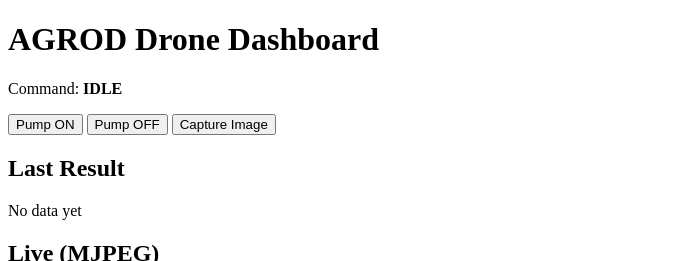
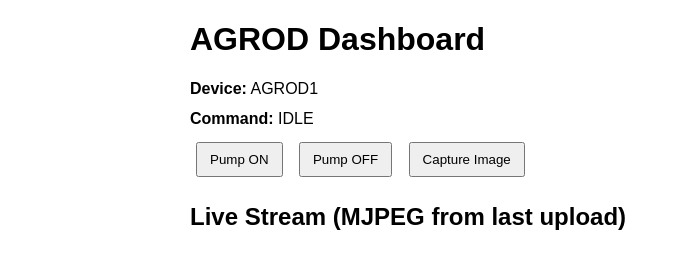
Before and after one commit to sharma120104/agrod_web, a Flask app: page / in a window 1280 px wide. Shown: the top 261 px of the page, without its empty margins (0-680 px from the left). Run offline with Flask 3, Linux system fonts and the light colour scheme.

Commit message:
Add MJPEG server stream + save uploads

```diff
--- a/app.py
+++ b/app.py
@@ -1,29 +1,42 @@
-# app.py
-from flask import Flask, request, render_template, jsonify, Response, send_from_directory
+from flask import Flask, request, render_template, jsonify, send_from_directory, Response
+import os
+import threading
+import time
 from io import BytesIO
 from PIL import Image
-import threading
-import time
-import os
 
 app = Flask(__name__)
 
-# Directories
+# ----------------------------
+# Configuration / Globals
+# ----------------------------
 UPLOAD_DIR = "uploads"
 os.makedirs(UPLOAD_DIR, exist_ok=True)
 
-# In-memory state
-commands = {}
-last_results = {}
+commands = {}       # maps pi_id -> command (e.g., "PUMP_ON", "CAPTURE", "IDLE")
+last_results = {}   # maps pi_id -> analysis result dict
 model_lock = threading.Lock()
 
-# ---- Dummy analyze_image (keep or replace with your model inference) ----
+# ----------------------------
+# Placeholder ML inference
+# ----------------------------
 def analyze_image(image_bytes):
-    # replace this with real model code later
-    return {"crop_type": "unknown", "status": "not trained yet", "confidence": 0.0}
+    """
+    Replace this function with real ML model inference.
+    image_bytes: raw bytes of the uploaded image.
+    Must return a dict serializable to JSON, for example:
+      {"crop_type":"cotton","status":"diseased","confidence":0.93}
+    """
+    # Temporary dummy output:
+    return {
+        "crop_type": "unknown",
+        "status": "not trained yet",
+        "confidence": 0.0
+    }
 
-# ===== API ROUTES =====
-
+# ----------------------------
+# Web routes
+# ----------------------------
 @app.route("/")
 def index():
     pi_id = request.args.get("pi_id", "AGROD1")
@@ -34,7 +47,7 @@ def index():
 
 @app.route("/api/set_command", methods=["POST"])
 def set_command():
-    data = request.get_json()
+    data = request.get_json(force=True)
     pi_id = data.get("pi_id", "AGROD1")
     command = data.get("command", "IDLE")
     commands[pi_id] = command
@@ -45,32 +58,45 @@ def get_command():
     pi_id = request.args.get("pi_id", "AGROD1")
     return jsonify({"command": commands.get(pi_id, "IDLE")})
 
-# Save uploaded file and analyze
+@app.route("/api/last_result")
+def api_last_result():
+    pi_id = request.args.get("pi_id", "AGROD1")
+    return jsonify({"pi_id": pi_id, "result": last_results.get(pi_id)})
+
 @app.route("/api/upload", methods=["POST"])
 def upload():
+    """
+    Endpoint for Pi to POST images:
+    - form field: pi_id
+    - file field: image
+    Saves the image to uploads/<pi_id>_last.jpg and runs analyze_image().
+    """
     pi_id = request.form.get("pi_id", "AGROD1")
     image = request.files.get("image")
     if not image:
-        return jsonify({"ok": False, "error": "no image"}), 400
+        return jsonify({"ok": False, "error": "no image provided"}), 400
 
     filename = f"{pi_id}_last.jpg"
     path = os.path.join(UPLOAD_DIR, filename)
-    image.save(path)   # save file for streaming and debugging
+    try:
+        image.save(path)
+    except Exception as e:
+        return jsonify({"ok": False, "error": f"save failed: {e}"}), 500
 
-    # run (dummy) analyze
+    # Run analysis (thread-safe)
     with model_lock:
-        result = analyze_image(open(path, "rb").read())
+        try:
+            with open(path, "rb") as f:
+                image_bytes = f.read()
+            result = analyze_image(image_bytes)
+        except Exception as e:
+            result = {"error": f"analysis failed: {e}"}
 
     last_results[pi_id] = result
     commands[pi_id] = "IDLE"
     return jsonify({"ok": True, "result": result})
 
-@app.route("/api/last_result", methods=["GET"])
-def last_result():
-    pi_id = request.args.get("pi_id", "AGROD1")
-    return jsonify({"pi_id": pi_id, "result": last_results.get(pi_id)})
-
-# Serve the last saved image (for direct viewing)
+# Serve the last saved image for direct download/view
 @app.route("/last_image/<pi_id>")
 def last_image(pi_id):
     filename = f"{pi_id}_last.jpg"
@@ -79,39 +105,38 @@ def last_image(pi_id):
         return ("", 404)
     return send_from_directory(UPLOAD_DIR, filename)
 
-# ===== MJPEG STREAM (server-side) =====
+# ----------------------------
+# MJPEG stream built from saved file
+# ----------------------------
 def mjpeg_generator(pi_id="AGROD1", fps=2):
-    """
-    Generator that yields MJPEG frames from the latest file saved by the Pi.
-    fps: frames per second to attempt (server will loop and send the same file if unchanged)
-    """
     boundary = b"--frame\r\n"
-    content_type = b"Content-Type: image/jpeg\r\n\r\n"
-
+    header = b"Content-Type: image/jpeg\r\n\r\n"
     filename = f"{pi_id}_last.jpg"
     path = os.path.join(UPLOAD_DIR, filename)
+    delay = 1.0 / max(1, fps)
 
-    delay = 1.0 / max(1, fps)
     while True:
         if os.path.exists(path):
             try:
                 with open(path, "rb") as f:
                     frame = f.read()
-                yield boundary + content_type + frame + b"\r\n"
+                yield boundary + header + frame + b"\r\n"
             except Exception:
-                # if reading fails, just skip this iteration
+                # read error; skip
                 pass
         else:
-            # no image yet, wait a bit
+            # no image yet; yield a short pause
             pass
         time.sleep(delay)
 
 @app.route("/mjpeg_stream/<pi_id>")
 def mjpeg_stream(pi_id="AGROD1"):
-    # default 2 fps; you can allow query param to change fps if desired
     return Response(mjpeg_generator(pi_id=pi_id, fps=2),
                     mimetype="multipart/x-mixed-replace; boundary=frame")
 
-# Run
+# ----------------------------
+# Run (for local debugging)
+# ----------------------------
 if __name__ == "__main__":
+    # Port 5000 is what Render expects for local testing; in production use gunicorn app:app
     app.run(host="0.0.0.0", port=5000)
--- a/templates/index.html
+++ b/templates/index.html
@@ -1,41 +1,99 @@
 <!DOCTYPE html>
 <html>
 <head>
-    <title>AGROD CONTROL</title>
-    <meta charset="utf-8">
-    <script>
-        const PI_ID = "AGROD1";
-
-        function sendCommand(cmd){
-            fetch("/api/set_command", {
-                method:"POST",
-                headers:{"Content-Type":"application/json"},
-                body: JSON.stringify({pi_id:PI_ID, command:cmd})
-            });
-        }
-    </script>
+  <meta charset="utf-8">
+  <title>AGROD CONTROL</title>
+  <style>
+    body { font-family: Arial, sans-serif; max-width: 900px; margin: 20px auto; }
+    button { margin: 6px; padding: 8px 12px; }
+    .status { margin-top: 12px; }
+    .stream { margin-top: 12px; border: 1px solid #ddd; display:inline-block; }
+  </style>
 </head>
 <body>
-    <h1>AGROD Drone Dashboard</h1>
+  <h1>AGROD Dashboard</h1>
 
-    <p>Command: <b>{{command}}</b></p>
+  <div>
+    <strong>Device:</strong> <span id="pi_id">{{ pi_id }}</span>
+  </div>
 
+  <div class="status">
+    <strong>Command:</strong> <span id="cmd">{{ command }}</span>
+  </div>
+
+  <div style="margin-top:8px;">
     <button onclick="sendCommand('PUMP_ON')">Pump ON</button>
     <button onclick="sendCommand('PUMP_OFF')">Pump OFF</button>
     <button onclick="sendCommand('CAPTURE')">Capture Image</button>
+  </div>
 
-    <h2>Last Result</h2>
+  <h2>Live Stream (MJPEG from last upload)</h2>
+  <div class="stream">
+    <img id="live_stream" src="/mjpeg_stream/{{ pi_id }}" width="640" height="480" alt="Live stream">
+  </div>
 
+  <h2>Last Analysis</h2>
+  <div id="result_area">
     {% if last_result %}
-        Crop: {{ last_result.crop_type }} <br>
-        Status: {{ last_result.status }} <br>
-        Confidence: {{ last_result.confidence }}
+      <div>Crop: <span id="crop">{{ last_result.crop_type }}</span></div>
+      <div>Status: <span id="status">{{ last_result.status }}</span></div>
+      <div>Confidence: <span id="conf">{{ last_result.confidence }}</span></div>
     {% else %}
-        No data yet
+      <div id="no_data">No data yet</div>
     {% endif %}
-    <h2>Live (MJPEG)</h2>
-<!-- use the Render-hosted MJPEG proxy endpoint -->
-<img id="live_stream" src="/mjpeg_stream/AGROD1" width="640" height="480" alt="Live stream"/>
+  </div>
+
+<script>
+const PI_ID = "{{ pi_id }}";
+
+function sendCommand(command) {
+  fetch("/api/set_command", {
+    method: "POST",
+    headers: {"Content-Type": "application/json"},
+    body: JSON.stringify({pi_id: PI_ID, command: command})
+  }).then(()=> {
+    // show immediately
+    document.getElementById("cmd").innerText = command;
+  }).catch(e=>console.error(e));
+}
+
+async function pollCommand() {
+  try {
+    const res = await fetch("/api/command?pi_id="+PI_ID);
+    const j = await res.json();
+    document.getElementById("cmd").innerText = j.command || "IDLE";
+  } catch(e) {
+    console.error("command poll failed", e);
+  }
+}
+
+async function pollResult() {
+  try {
+    const res = await fetch("/api/last_result?pi_id="+PI_ID);
+    const j = await res.json();
+    const r = j.result;
+    if (r) {
+      document.getElementById("no_data")?.remove();
+      document.getElementById("crop").innerText = r.crop_type || "N/A";
+      document.getElementById("status").innerText = r.status || "N/A";
+      document.getElementById("conf").innerText = r.confidence ?? "N/A";
+      // also refresh the static last_image (in case mjpeg doesn't update instantly)
+      const img = document.getElementById("live_stream");
+      img.src = "/mjpeg_stream/" + PI_ID + "?ts=" + Date.now();
+    }
+  } catch(e) {
+    // ignore
+  }
+}
+
+// Poll frequently for a responsive UI
+setInterval(pollCommand, 2000);   // every 2s
+setInterval(pollResult, 2000);    // every 2s
+
+// initial fetch
+pollCommand();
+pollResult();
+</script>
 
 </body>
 </html>
```
